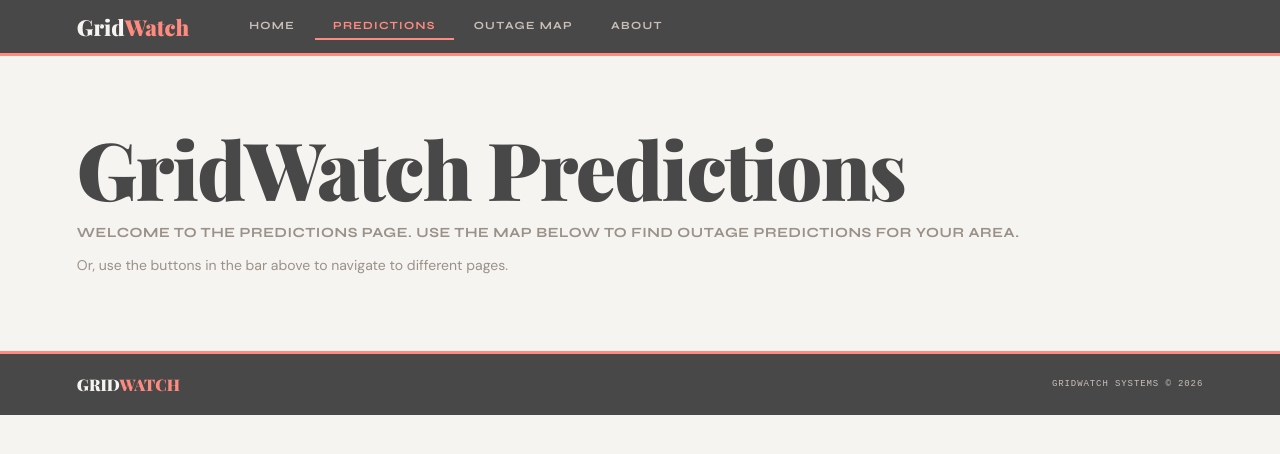
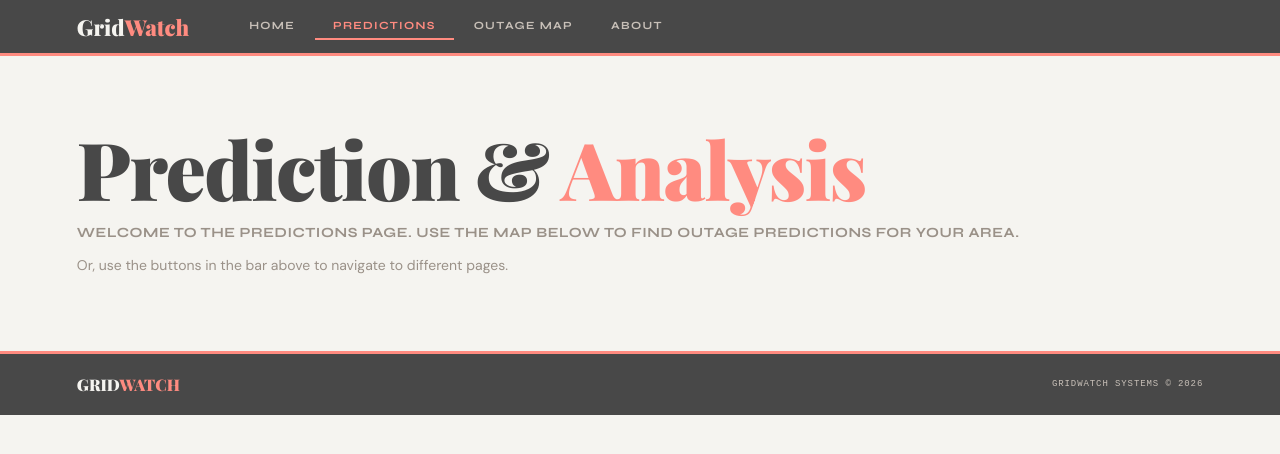
Before and after one commit to EshanGillani/GridWatch, a plain HTML site: page newUI/predictions.html in a window 1280 px wide. Drawn offline with nearby package versions, Linux system fonts and the light colour scheme; a web font is replaced by a local one.

Commit message:
salmon eff consistency

```diff
--- a/newUI/predictions.html
+++ b/newUI/predictions.html
@@ -35,6 +35,7 @@
 
     .content { padding: 72px 6vw; }
     h1 { font-family: 'Playfair Display', serif; font-weight: 900; font-size: clamp(40px, 7vw, 80px); line-height: 1; letter-spacing: -.02em; margin-bottom: 16px; }
+    h1 em { color: var(--salmon); font-style: normal; }
     h3 { font-family: 'Syne', sans-serif; font-weight: 700; font-size: 14px; letter-spacing: .04em; text-transform: uppercase; color: var(--taupe-d); margin-bottom: 12px; }
     p { font-size: 14px; line-height: 1.85; color: var(--taupe-d); max-width: 520px; }
 
@@ -54,7 +55,7 @@
   </nav>
 
   <div class="content">
-    <h1>GridWatch Predictions</h1>
+    <h1>Prediction &<em> Analysis</em></h1>
     <h3>Welcome to the Predictions page. Use the map below to find outage predictions for your area.</h3>
     <p>Or, use the buttons in the bar above to navigate to different pages.</p>
   </div>
```
